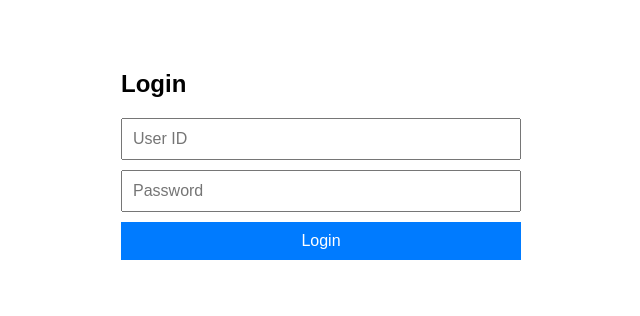
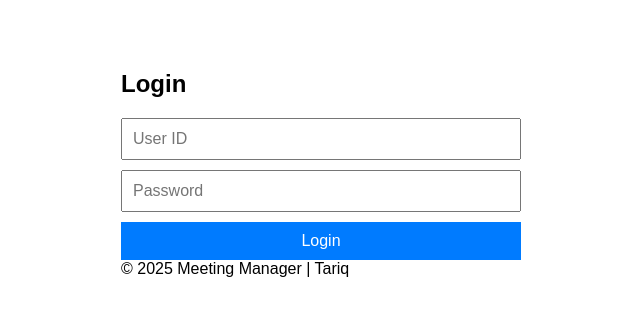
Before and after one commit to thisisonlyforspams/meeting, a Flask app: page /login in a window 1280 px wide. Shown: the top 316 px of the page, without its empty margins (319-959 px from the left). Run offline with Flask 3, Linux system fonts and the light colour scheme.

Commit message:
Update login.html

```diff
--- a/templates/login.html
+++ b/templates/login.html
@@ -16,5 +16,6 @@
         <input type="password" name="password" placeholder="Password" required>
         <button type="submit">Login</button>
     </form>
+    <footer class="page-footer">© 2025 Meeting Manager | Tariq </footer>
 </body>
 </html>
```
